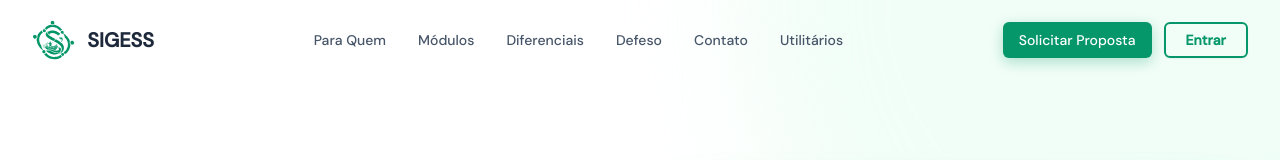
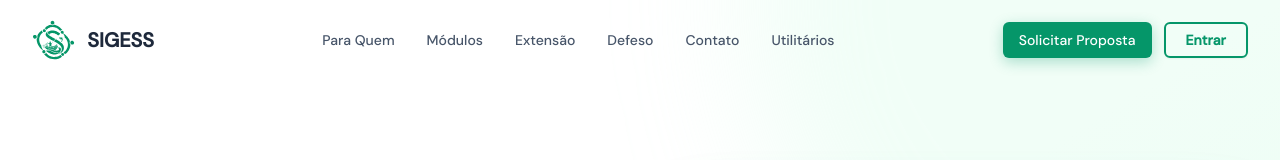
Before and after one commit to jcvb2003/SIGESS-Page, a React (Vite) app: page / in a window 1280 px wide. Shown: the top 160 px of the page. Built offline with nearby package versions, Linux system fonts and the light colour scheme.

Commit message:
fix: corrige link morto #diferenciais no Navbar e Footer
- Navbar: #diferenciais -> #extensao (label 'Diferenciais' -> 'Extensao')
- Footer: mesmo ajuste na secao produto
- Nenhuma secao tinha id='diferenciais' na pagina

```diff
--- a/src/components/Navbar.tsx
+++ b/src/components/Navbar.tsx
@@ -6,7 +6,7 @@ import { Button } from '@/components/ui/button';
 const navLinks = [
   { href: '#para-quem', label: 'Para Quem' },
   { href: '#modulos', label: 'Módulos' },
-  { href: '#diferenciais', label: 'Diferenciais' },
+  { href: '#extensao', label: 'Extensão' },
   { href: '#defeso', label: 'Defeso' },
   { href: '#contato', label: 'Contato' },
 ];
--- a/src/sections/Footer.tsx
+++ b/src/sections/Footer.tsx
@@ -4,7 +4,7 @@ import { Link, useLocation, useNavigate } from 'react-router-dom';
 const footerLinks = {
   produto: [
     { label: 'Módulos', href: '#modulos' },
-    { label: 'Diferenciais', href: '#diferenciais' },
+    { label: 'Extensão', href: '#extensao' },
     { label: 'Defeso', href: '#defeso' },
     { label: 'Utilitários', href: '/utilitarios', isExternal: false },
     { label: 'Planos', href: '#planos' },
```
